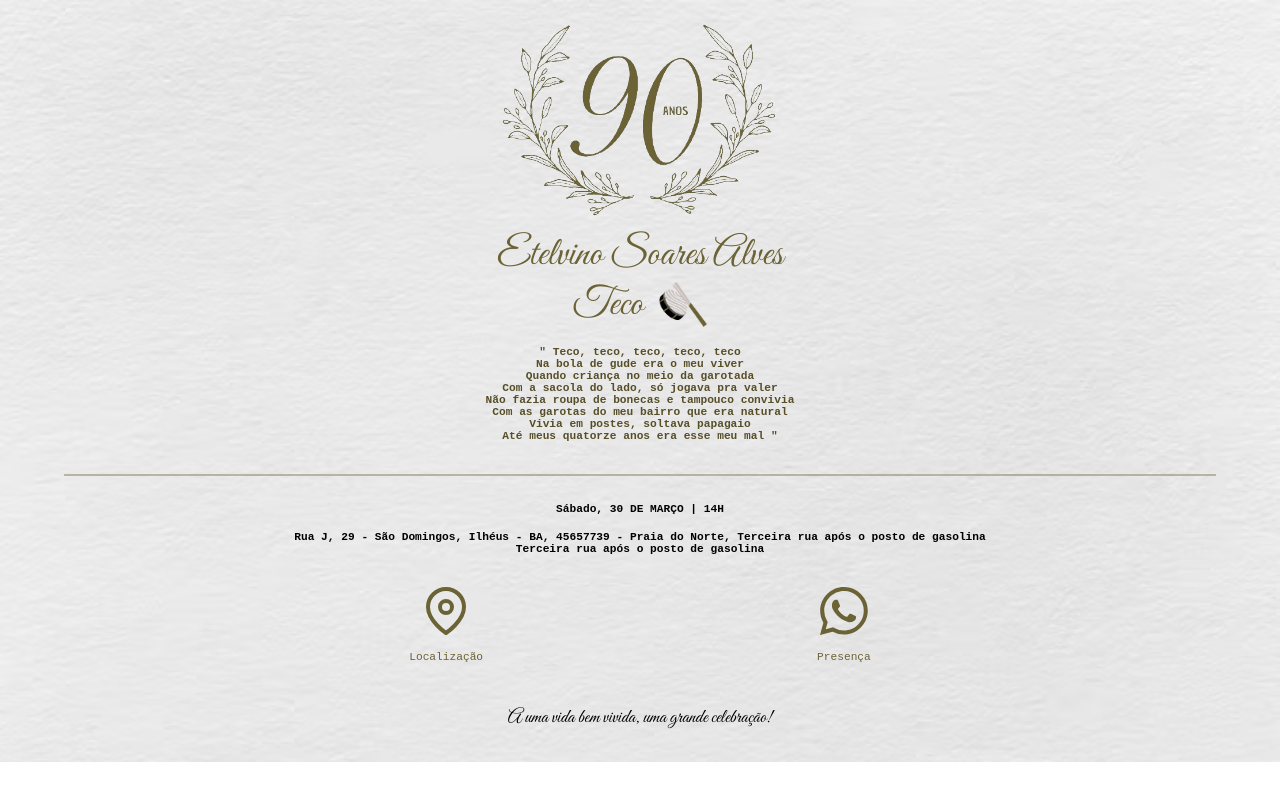
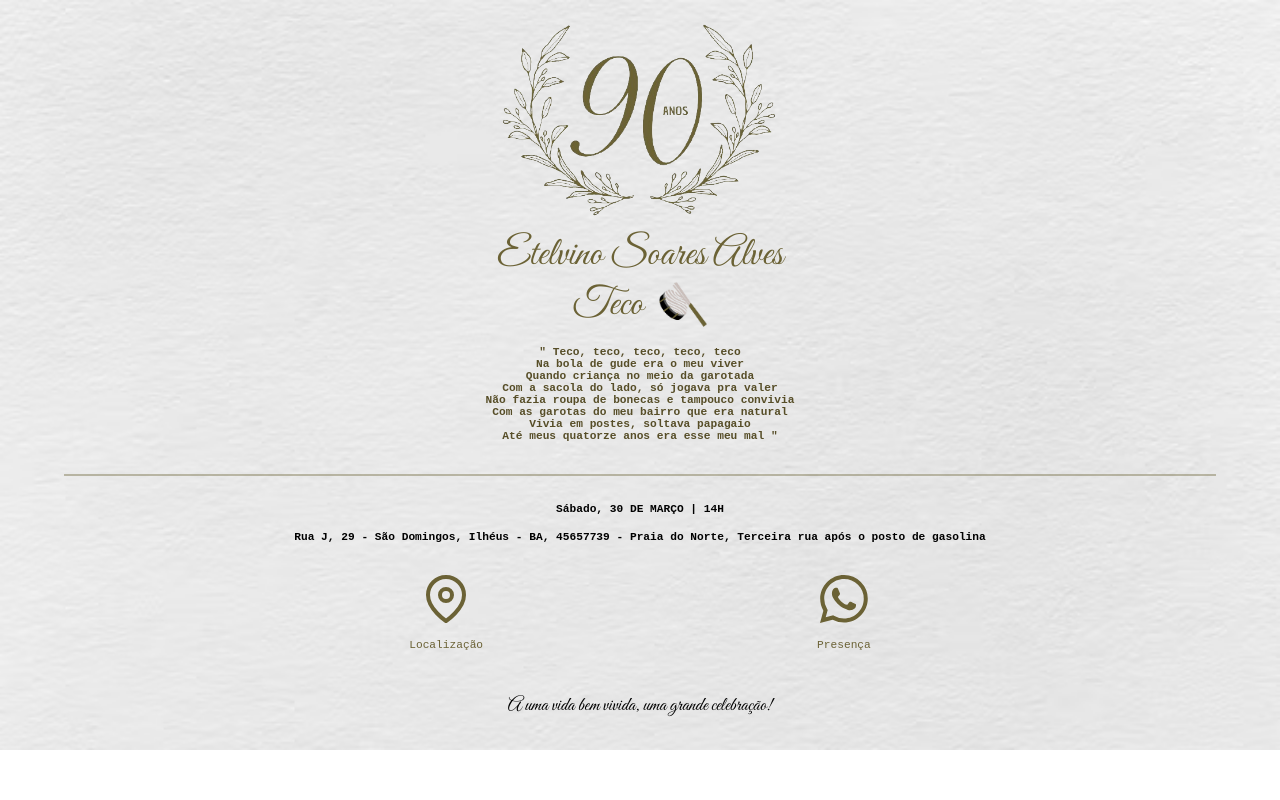
Before and after one commit to MirellaDourado/Grandpa-invite, a React (Create React App) app: page / in a window 1280 px wide. Built offline with nearby package versions, Linux system fonts and the light colour scheme.

Commit message:
removendo palavra duplicada em info

```diff
--- a/src/Open.js
+++ b/src/Open.js
@@ -33,7 +33,6 @@ function Open() {
             <p> Sábado, 30 DE MARÇO | 14H </p>
             <p>
                 Rua J, 29 - São Domingos, Ilhéus - BA, 45657739 - Praia do Norte, Terceira rua após o posto de gasolina <br />
-                Terceira rua após o posto de gasolina
             </p>
           </div>
           <div class="links">
```
